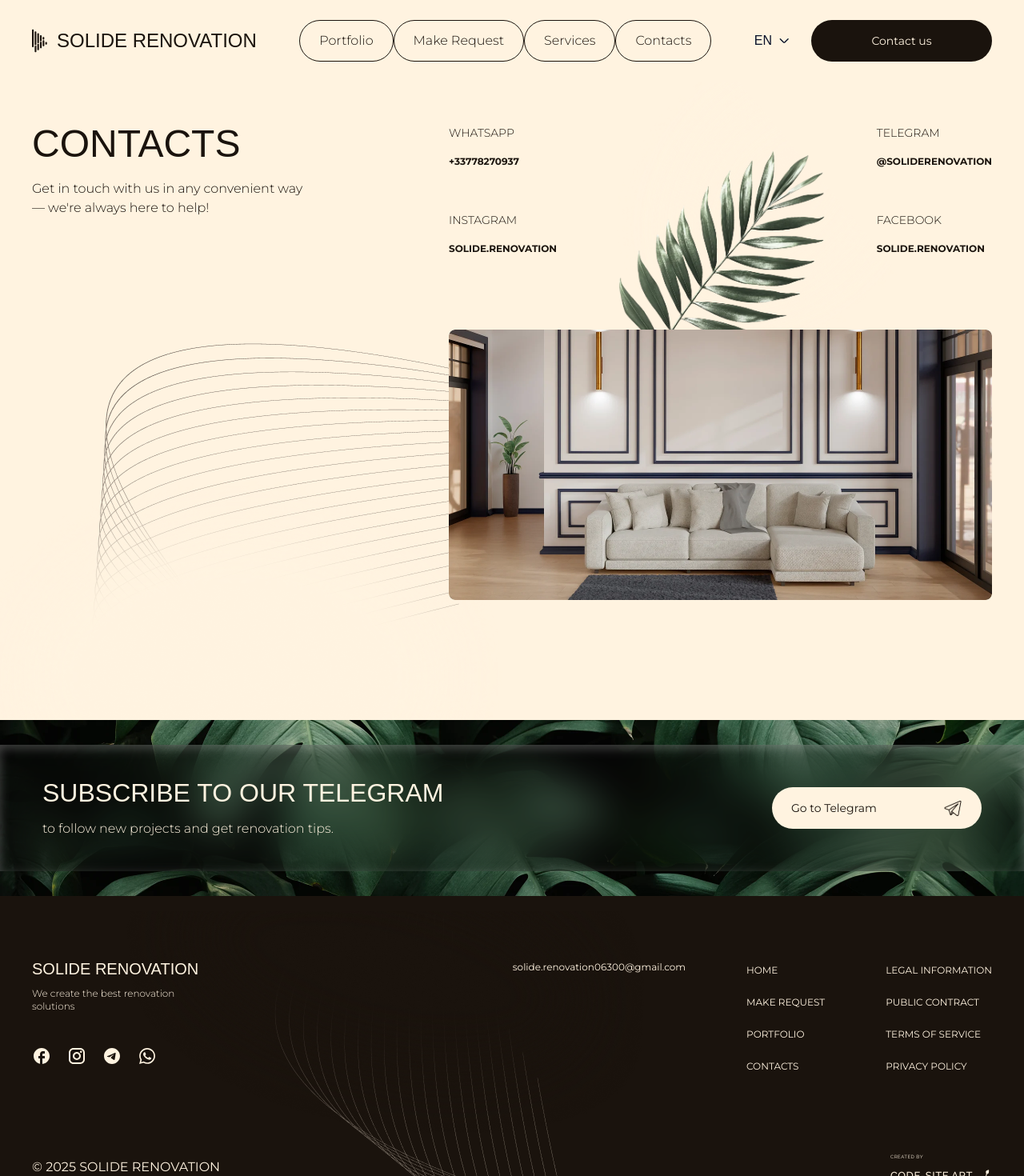
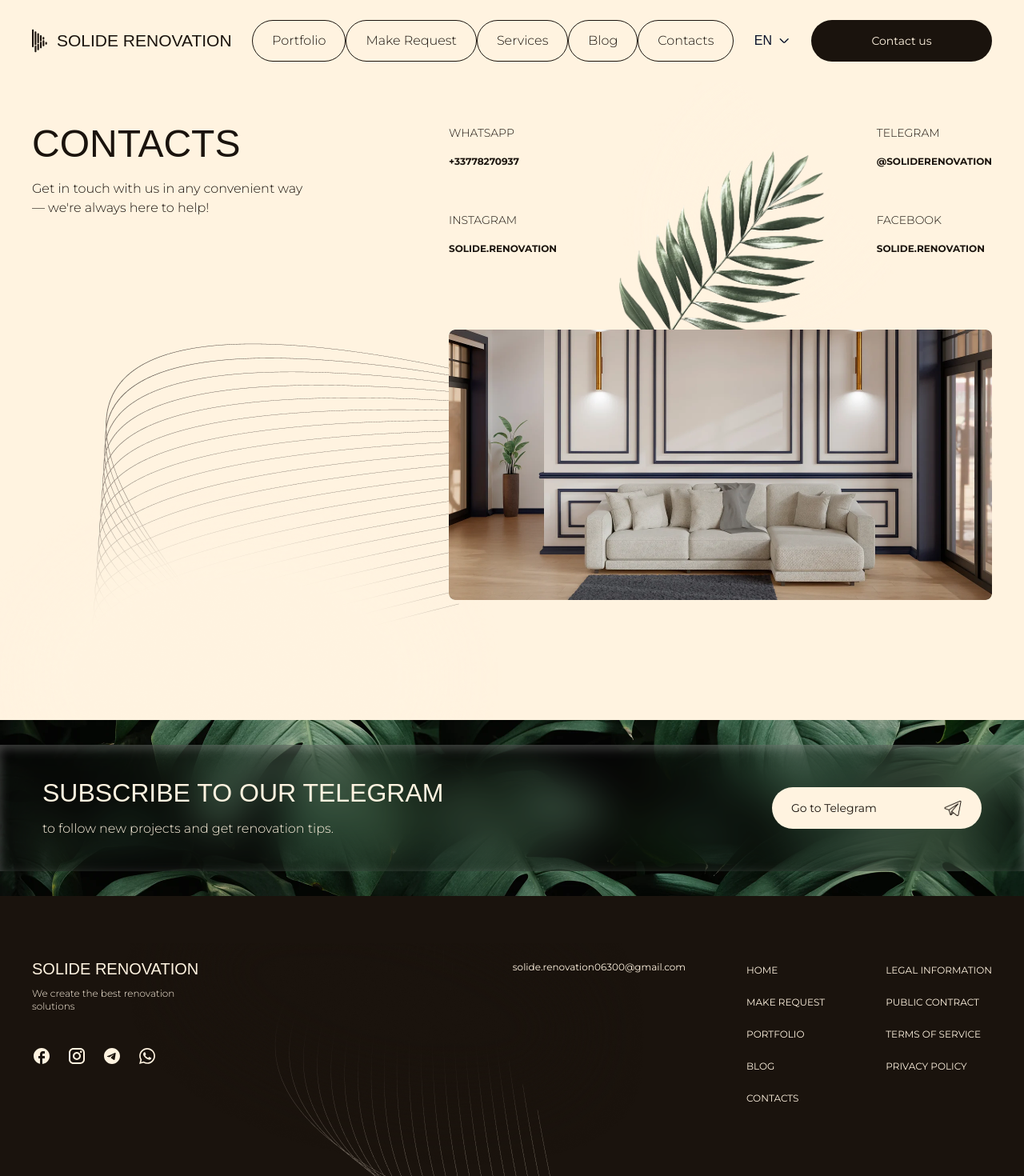
Before and after one commit to Repair-nizza/repair-nizza, a Next.js app: page /en/contacts in a window 1280 px wide. Shown: the top 1470 px of the page at 80% size. Built offline with nearby package versions, Linux system fonts and the light colour scheme; a web font is replaced by a local one.

Commit message:
feat: adding blog link to navigation

```diff
--- a/messages/en.json
+++ b/messages/en.json
@@ -1,6 +1,7 @@
 {
     "portfolio": "Portfolio",
     "services": "Services",
+    "blog": "Blog",
     "servicesPage": {
         "title": "Our Services",
         "description": "Solide Renovation performs a full range of construction and finishing works — from capital repairs to custom finishing and installation of engineering systems. We work in Nice and throughout the French Riviera, combining European quality standards, attention to detail, and an aesthetic approach to each project"
@@ -101,6 +102,7 @@
             "main": "Home",
             "request": "Make Request",
             "portfolio": "Portfolio",
+            "blog": "Blog",
             "contacts": "Contacts"
         },
         "legal": {
--- a/messages/fr.json
+++ b/messages/fr.json
@@ -1,6 +1,7 @@
 {
     "portfolio": "Portfolio",
     "services": "Services",
+    "blog": "Blog",
     "servicesPage": {
         "title": "Nos Services",
         "description": "Solide Renovation réalise une gamme complète de travaux de construction et de finition — de la rénovation complète à la finition sur mesure et à l'installation de systèmes techniques. Nous travaillons à Nice et sur toute la Côte d'Azur, en combinant les normes de qualité européennes, l'attention aux détails et une approche esthétique de chaque projet"
@@ -101,6 +102,7 @@
             "main": "Accueil",
             "request": "Faire une Demande",
             "portfolio": "Portfolio",
+            "blog": "Blog",
             "contacts": "Contacts"
         },
         "legal": {
--- a/messages/ru.json
+++ b/messages/ru.json
@@ -1,6 +1,7 @@
 {
     "portfolio": "Портфолио",
     "services": "Услуги",
+    "blog": "Блог",
     "servicesPage": {
         "title": "Наши услуги",
         "description": "Компания Solide Renovation выполняет полный спектр строительных и отделочных работ — от капитального ремонта до авторской отделки и установки инженерных систем. Мы работаем в Ницце и по всему Лазурному Берегу, объединяя европейские стандарты качества, внимание к деталям и эстетичный подход к каждому проекту"
@@ -101,6 +102,7 @@
             "main": "Главная",
             "request": "Оставить заявку",
             "portfolio": "Портфолио",
+            "blog": "Блог",
             "contacts": "Контакты"
         },
         "legal": {
--- a/src/components/DeskNavMenu.jsx
+++ b/src/components/DeskNavMenu.jsx
@@ -35,6 +35,14 @@ const DeskNavMenu = () => {
                 <li className="py-[14px] px-[24px] border border-primary-black rounded-[32px] h-[52px] flex items-center justify-center hover:bg-primary-black hover:text-primary-white transition-colors duration-300">
                     <Link
                         className="font-montserrat font-light text-[16px]"
+                        href="/blog"
+                    >
+                        {t("blog")}
+                    </Link>
+                </li>
+                <li className="py-[14px] px-[24px] border border-primary-black rounded-[32px] h-[52px] flex items-center justify-center hover:bg-primary-black hover:text-primary-white transition-colors duration-300">
+                    <Link
+                        className="font-montserrat font-light text-[16px]"
                         href="/contacts"
                     >
                         {t("contacts")}
--- a/src/components/Footer.jsx
+++ b/src/components/Footer.jsx
@@ -165,6 +165,14 @@ const Footer = () => {
                                     </li>
                                     <li className="hover:scale-105 transition-all duration-300">
                                         <Link
+                                            href="/blog"
+                                            className="font-montserrat font-normal text-xs text-primary-white uppercase"
+                                        >
+                                            {t("navigation.blog")}
+                                        </Link>
+                                    </li>
+                                    <li className="hover:scale-105 transition-all duration-300">
+                                        <Link
                                             href="/contacts"
                                             className="font-montserrat font-normal text-xs text-primary-white uppercase"
                                         >
--- a/src/components/Logo.jsx
+++ b/src/components/Logo.jsx
@@ -10,7 +10,7 @@ const Logo = () => {
             <Image src={logo} alt="logo image" />
             <Link
                 href="/"
-        className="font-arsenal font-normal text-base text-primary-black uppercase lg:text-2xl"
+                className="font-arsenal font-normal text-base text-primary-black uppercase lg:text-[21px]"
             >
                 Solide Renovation
             </Link>
--- a/src/components/MobNavMenu.jsx
+++ b/src/components/MobNavMenu.jsx
@@ -27,10 +27,15 @@ const MobNavMenu = ({ isOpen, setIsOpen, openModal }) => {
         <AnimatePresence>
             {isOpen && (
                 <motion.div
-          initial={{ clipPath: "polygon(100% 0, 100% 0, 100% 0, 100% 0)" }}
-          animate={{ clipPath: "polygon(0 0, 100% 0, 100% 100%, 0 100%)" }}
+                    initial={{
+                        clipPath: "polygon(100% 0, 100% 0, 100% 0, 100% 0)",
+                    }}
+                    animate={{
+                        clipPath: "polygon(0 0, 100% 0, 100% 100%, 0 100%)",
+                    }}
                     exit={{
-            clipPath: "polygon(100% 100%, 100% 100%, 100% 100%, 100% 100%)",
+                        clipPath:
+                            "polygon(100% 100%, 100% 100%, 100% 100%, 100% 100%)",
                     }}
                     transition={{ duration: 0.6, ease: [0.16, 1, 0.3, 1] }}
                     className="fixed top-0 left-0 py-20 px-[60px] bg-primary-white z-30 w-full h-screen"
@@ -127,6 +132,19 @@ const MobNavMenu = ({ isOpen, setIsOpen, openModal }) => {
                                 <motion.li
                                     initial={{ opacity: 0, y: 20 }}
                                     animate={{ opacity: 1, y: 0 }}
+                                    transition={{ delay: 0.5, duration: 0.3 }}
+                                >
+                                    <Link
+                                        href="/blog"
+                                        className="font-montserrat font-normal text-base text-primary-black"
+                                        onClick={() => setIsOpen(false)}
+                                    >
+                                        {t("blog")}
+                                    </Link>
+                                </motion.li>
+                                <motion.li
+                                    initial={{ opacity: 0, y: 20 }}
+                                    animate={{ opacity: 1, y: 0 }}
                                     transition={{ delay: 0.6, duration: 0.3 }}
                                 >
                                     <Link
```
Lines whose indentation alone changed are shown as unchanged.
